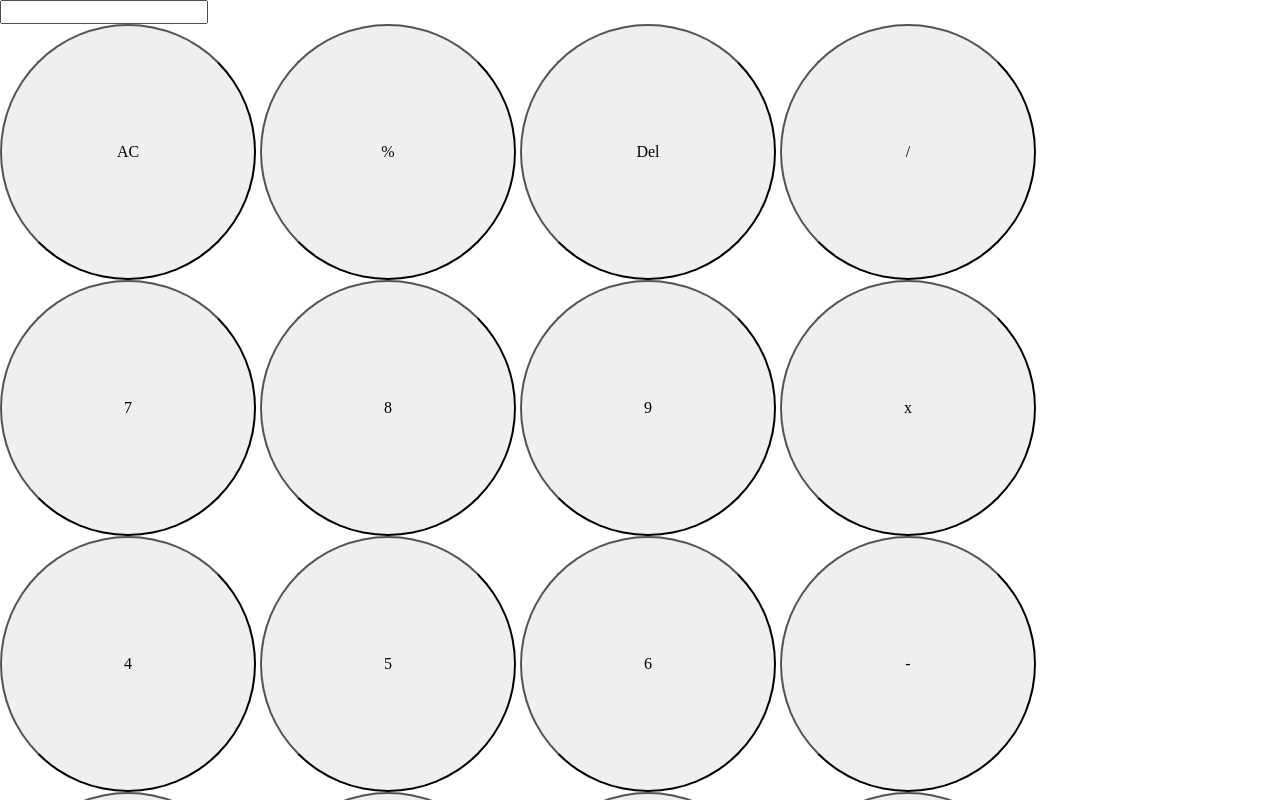
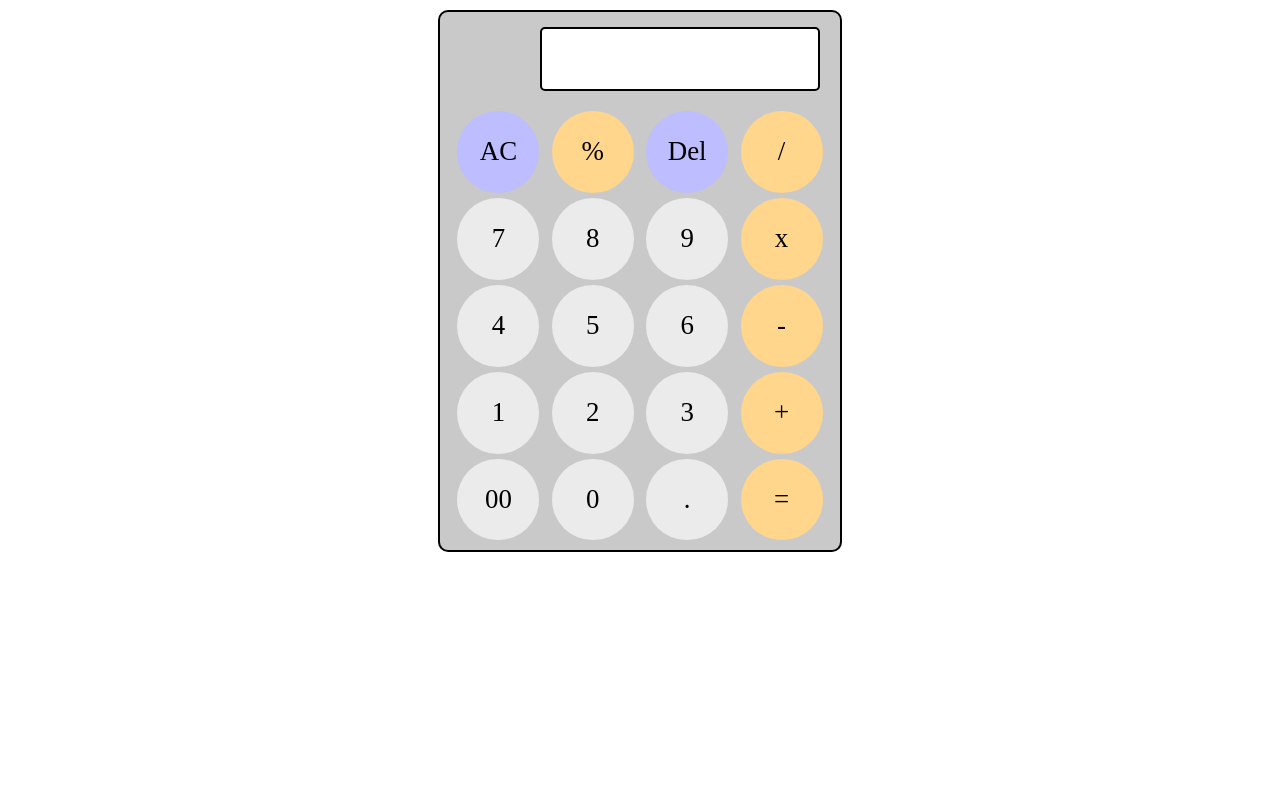
Before and after one commit to jessamillz/top-calculator, a plain HTML site: page index.html in a window 1280 px wide. Shown: the top 800 px of the page. Drawn offline with Linux system fonts and the light colour scheme.

Commit message:
Edit CSS formatting

```diff
--- a/css/style.css
+++ b/css/style.css
@@ -1,6 +1,7 @@
 /* Box Model Hack */
 * {
      -moz-box-sizing: border-box;
+     box-sizing: border-box;
 }
 
 /* Clear fix hack */
@@ -24,24 +25,52 @@
 body {
 
 }
-.calculator {
+#calculator {
+    background-color: rgb(201, 201, 201);
+    margin: 10px;
+    border: 2px solid black;
+    border-radius: 10px;
     display: flex;
-    justify-content: center;
-    align-items: center;
+    flex-direction: column;
+    justify-self: center;
 }
-.display {
-    width: 100%;
+#display {
+    width: 70%;
+    height: 4rem;
+    margin: 15px 20px;
+    border: 2px solid black;
+    border-radius: 5px;
+    align-self: flex-end;
+    text-align: right;
 }
-.keys {
+#keys {
+    padding: 5px;
     display: flex;
     flex-wrap: wrap;
-    justify-content: space-between;
+    justify-content: space-evenly;
+    align-self: center;
+    max-width: 400px;
 }
 button {
-    width: 20%;
+    font-size: 1.68rem;
+    color: black;
+    width: 21%;
     aspect-ratio: 1 / 1;
+    border: 1px solid rgba(0, 0, 0, 0);
     border-radius: 50%;
+    margin-bottom: 5px;
+}
 
+.operator {
+    background-color: rgb(255, 214, 139);
+}
+
+.number {
+    background-color: rgb(235, 235, 235);
+}
+
+.delete-clear {
+    background-color: rgb(189, 189, 255);
 }
 
 /******************************************
--- a/index.html
+++ b/index.html
@@ -18,26 +18,26 @@
         <div id="calculator">
             <input id="display" readonly>
             <div id="keys">
-                <button onclick="clearDisplay()">AC</button>
-                <button onclick="appendToDisplay('%')">%</button>
-                <button onclick="deletePrevious()">Del</button>
-                <button onclick="appendToDisplay('-')">/</button>
-                <button onclick="appendToDisplay('7')">7</button>
-                <button onclick="appendToDisplay('8')">8</button>
-                <button onclick="appendToDisplay('9')">9</button>
-                <button onclick="appendToDisplay('x')">x</button>
-                <button onclick="appendToDisplay('4')">4</button>
-                <button onclick="appendToDisplay('5')">5</button>
-                <button onclick="appendToDisplay('6')">6</button>
-                <button onclick="appendToDisplay('-')">-</button>
-                <button onclick="appendToDisplay('1')">1</button>
-                <button onclick="appendToDisplay('2')">2</button>
-                <button onclick="appendToDisplay('3')">3</button>
-                <button onclick="appendToDisplay('+')">+</button>
-                <button onclick="appendToDisplay('00')">00</button>
-                <button onclick="appendToDisplay('0')">0</button>
-                <button onclick="appendToDisplay('.')">.</button>
-                <button onclick="calculateTotal()">=</button>
+                <button class="delete-clear" onclick="clearDisplay()">AC</button>
+                <button class="operator" onclick="appendToDisplay('%')">%</button>
+                <button class="delete-clear" onclick="deletePrevious()">Del</button>
+                <button class="operator" onclick="appendToDisplay('-')">/</button>
+                <button class="number" onclick="appendToDisplay('7')">7</button>
+                <button class="number" onclick="appendToDisplay('8')">8</button>
+                <button class="number" onclick="appendToDisplay('9')">9</button>
+                <button class="operator" onclick="appendToDisplay('x')">x</button>
+                <button class="number" onclick="appendToDisplay('4')">4</button>
+                <button class="number" onclick="appendToDisplay('5')">5</button>
+                <button class="number" onclick="appendToDisplay('6')">6</button>
+                <button class="operator" onclick="appendToDisplay('-')">-</button>
+                <button class="number" onclick="appendToDisplay('1')">1</button>
+                <button class="number" onclick="appendToDisplay('2')">2</button>
+                <button class="number" onclick="appendToDisplay('3')">3</button>
+                <button class="operator" onclick="appendToDisplay('+')">+</button>
+                <button class="number" onclick="appendToDisplay('00')">00</button>
+                <button class="number" onclick="appendToDisplay('0')">0</button>
+                <button class="number" onclick="appendToDisplay('.')">.</button>
+                <button class="operator" onclick="calculateTotal()">=</button>
             </div>
         </div>
 		<script type="text/javascript" src="js/main.js"></script>
```
